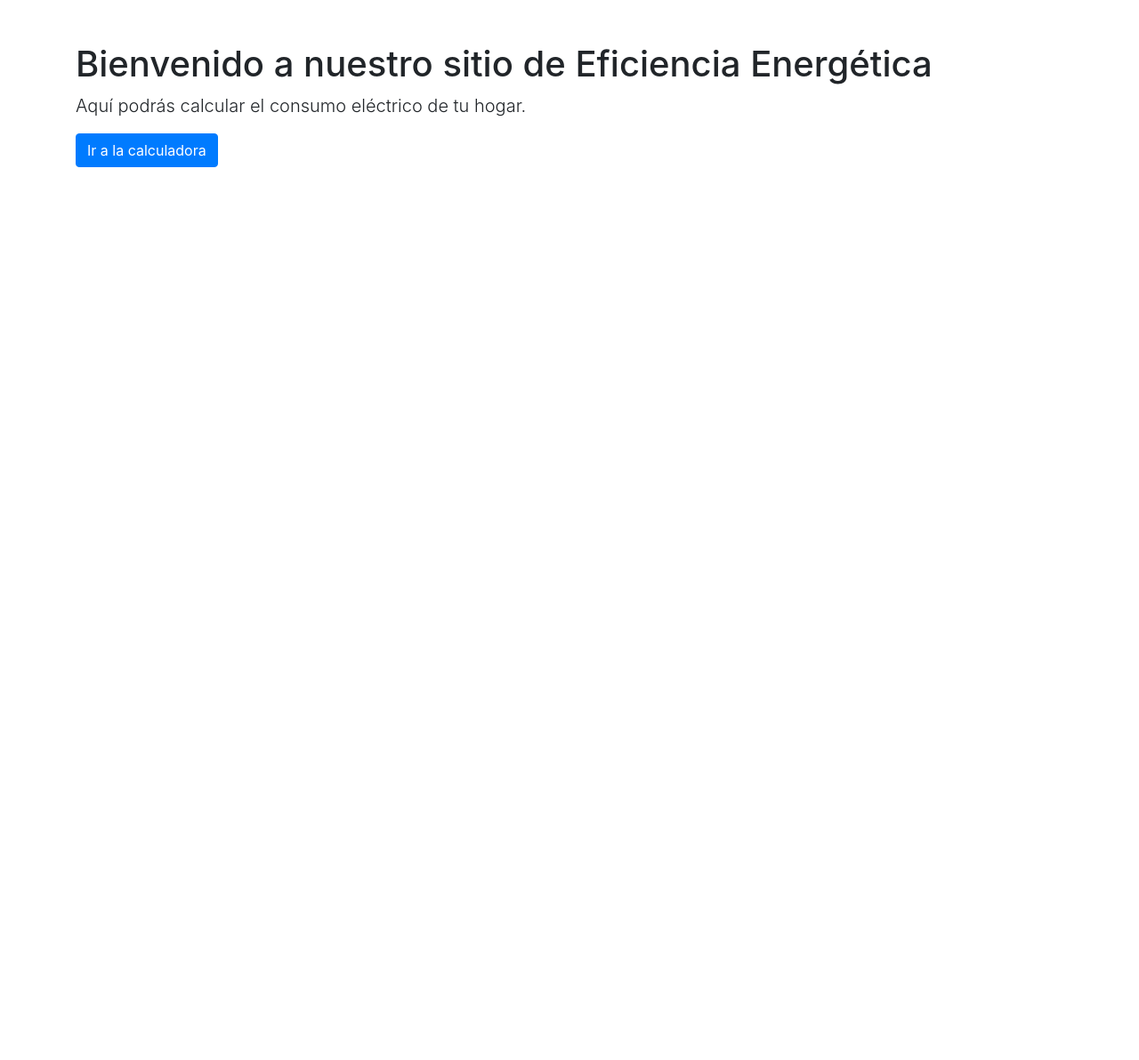
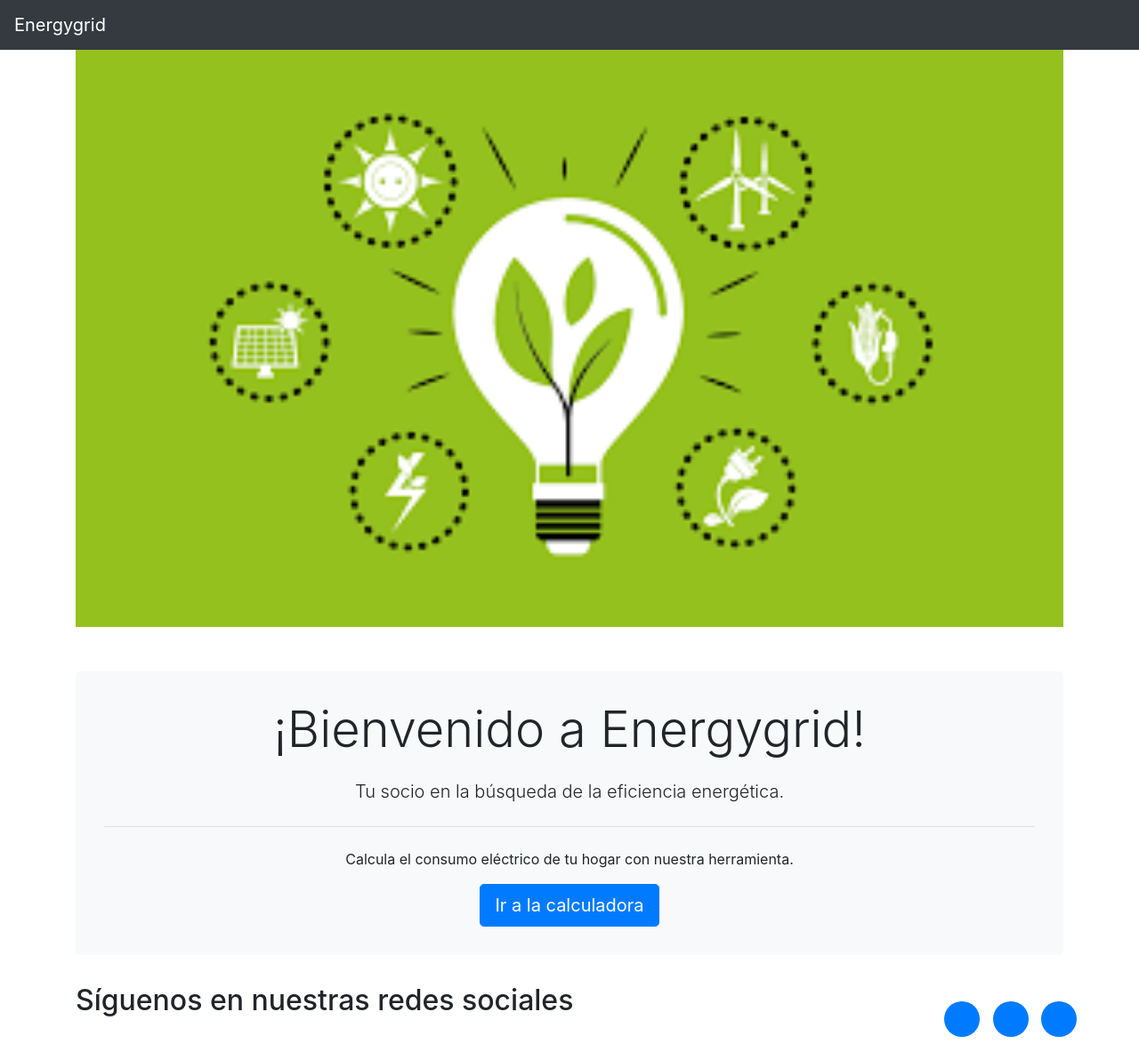
Before and after one commit to GianfrancoAJC/PI3, a Flask app: page / in a window 1280 px wide. Shown: the whole page at 89% size. Before the commit the page ends 188 px from the top, so only its background shows below. Run offline with Flask 3, Linux system fonts and the light colour scheme; parts of the project's set-up code (start-up, migrations or seed data) failed here and were passed over; some libraries are stand-ins or nearby versions.

Commit message:
Energygrid 1.1.1

```diff
--- a/app.py
+++ b/app.py
@@ -1,3 +1,4 @@
+# Librearias empleadas
 import pandas as pd
 from sklearn.model_selection import train_test_split
 from sklearn.preprocessing import PolynomialFeatures
@@ -98,12 +99,12 @@ class Traindata(db.Model):
     def __repr__(self):
         return '<Registro %r>' % (self.id, self.v1, self.v2, self.v3, self.v4, self.v5, self.v6, self.v7, self.v8, self.v9, self.v10, self.v11)
 
-#End Models --------------------------------------------------
+# End Models --------------------------------------------------
 
 with app.app_context():
     db.create_all()
 
-# Routes
+# Endpoints
 
 @app.route('/', methods=['GET'])
 def index():
@@ -131,12 +132,12 @@ def calcular():
         nueva_entrada_poly = poly_features.transform(nueva_entrada)
         prediccion = modelo.predict(nueva_entrada_poly)
         ic = IC(predicciones, y_test, prediccion)
-        return render_template('calculadora.html', prediccion=prediccion, ic=ic)
+        pf = float(prediccion[0])*int(v1)
+        return render_template('resultados.html', prediccion=prediccion, ic=ic, pf = pf)
     except Exception as e:
         print(e)
         print(sys.exc_info())
         return jsonify({'success': False, 'message': 'Error in the calculation'}), 500
-
     finally:
         db.session.close()
 
--- a/templates/index.html
+++ b/templates/index.html
@@ -3,16 +3,112 @@
 <head>
     <meta charset="UTF-8">
     <meta name="viewport" content="width=device-width, initial-scale=1.0">
-    <title>Inicio - Eficiencia Energética</title>
+    <title>Inicio - Energygrid</title>
+    <link rel="icon" href="/static/favicon.ico" type="image/x-icon">
     <link rel="stylesheet" href="https://stackpath.bootstrapcdn.com/bootstrap/4.5.2/css/bootstrap.min.css">
-    <!-- Agrega cualquier otro estilo personalizado aquí -->
+    <style>
+        /* Estilos personalizados */
+        /* Estilos socialbotton */
+        .social-icons {
+            list-style: none;
+            padding: 0;
+            margin: 20px 0;
+            text-align: center;
+        }
+        .social-icons li {
+            display: inline-block;
+            margin-right: 10px;
+        }
+        .social-icons li:last-child {
+            margin-right: 0;
+        }
+        .social-icons a {
+            display: inline-block;
+            width: 40px;
+            height: 40px;
+            line-height: 40px;
+            border-radius: 50%;
+            background-color: #007bff;
+            color: #fff;
+            font-size: 20px;
+            transition: background-color 0.3s ease;
+        }
+        .social-icons a:hover {
+            background-color: #0056b3;
+        }
+        /* Estilos para el jumbotron */
+        .jumbotron {
+            background-color: #f8f9fa;
+            padding: 2rem;
+            margin-top: 50px;
+            text-align: center;
+        }
+        .lead {
+            font-size: 1.25rem;
+            margin-top: 20px;
+        }
+        .btn-primary {
+            background-color: #007bff;
+            border-color: #007bff;
+        }
+        .btn-primary:hover {
+            background-color: #0056b3;
+            border-color: #0056b3;
+        }
+        /* Estilos para la banda de imágenes */
+        .carousel-item img {
+            width: 100%;
+            height: auto;
+            object-fit: cover;
+        }
+    </style>
 </head>
 <body>
+    <!-- Barra de navegación -->
+    <nav class="navbar navbar-expand-lg navbar-dark bg-dark">
+        <a class="navbar-brand" href="#">Energygrid</a>
+    </nav>
+
+    <!-- Contenido principal -->
     <div class="container">
-        <h1 class="mt-5">Bienvenido a nuestro sitio de Eficiencia Energética</h1>
-        <p class="lead">Aquí podrás calcular el consumo eléctrico de tu hogar.</p>
-        <a href="/calculadora" class="btn btn-primary">Ir a la calculadora</a>
+        <!-- Carrusel de imágenes relacionadas con la eficiencia energética -->
+        <div id="carouselExampleIndicators" class="carousel slide" data-ride="carousel">
+            <div class="carousel-inner">
+                <div class="carousel-item active">
+                    <img src="/static/Fondo1.png" class="d-block w-100" alt="Imagen 1">
+                </div>
+                <div class="carousel-item">
+                    <img src="/static/Fondo2.jpg" class="d-block w-100" alt="Imagen 2">
+                </div>
+                <div class="carousel-item">
+                    <img src="/static/Fondo3.jpg" class="d-block w-100" alt="Imagen 3">
+                </div>
+            </div>
+        </div>
+
+        <!-- Jumbotron con mensaje de bienvenida -->
+        <div class="jumbotron">
+            <h1 class="display-4">¡Bienvenido a Energygrid!</h1>
+            <p class="lead">Tu socio en la búsqueda de la eficiencia energética.</p>
+            <hr class="my-4">
+            <p>Calcula el consumo eléctrico de tu hogar con nuestra herramienta.</p>
+            <a class="btn btn-primary btn-lg" href="/calculadora" role="button">Ir a la calculadora</a>
+        </div>
     </div>
+    <!-- Redes Sociales -->
+    <div class="container">
+        <div class="row">
+            <div class="col">
+                <h2>Síguenos en nuestras redes sociales</h2>
+            </div>
+        <ul class="social-icons">
+            <li><a href="https://twitter.com/Energygrid_5" target="_blank"></a></li>
+            <li><a href="https://www.facebook.com/Energygrid_5" target="_blank"></a></li>
+            <li><a href="https://www.instagram.com/Energygrid_5" target="_blank"></a></li>
+            <!-- Redes sociales por crear -->
+        </ul>
+    </div>
+    <!-- Scripts de Bootstrap -->
     <script src="https://code.jquery.com/jquery-3.5.1.slim.min.js"></script>
     <script src="https://cdn.jsdelivr.net/npm/@popperjs/core@2.5.4/dist/umd/popper.min.js"></script>
     <script src="https://stackpath.bootstrapcdn.com/bootstrap/4.5.2/js/bootstrap.min.js"></script>
```
Also changed, not shown: templates/calculadora.html (+48 -9 lines), templates/resultados.html (added, +80 -0 lines), README.md, static/Facebook-Icon.png (added), static/Fondo1.png (added), static/Fondo2.jpg (added), static/Fondo3.jpg (added), static/Instagram-Icon.png (added), static/Twitter-Icon.png (added), static/favicon.ico (added), static/favicon.jpg (added), static/favicon.png (added).
